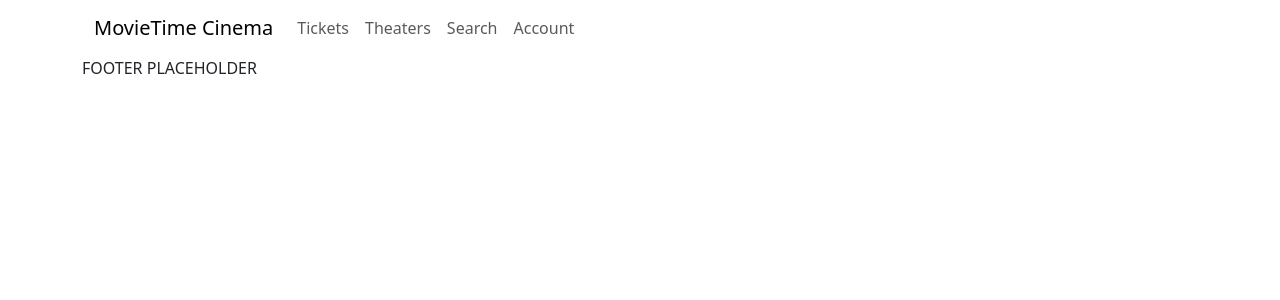
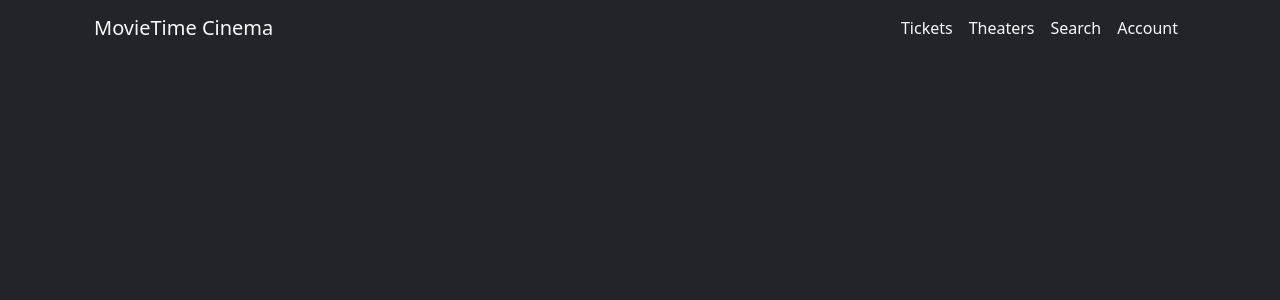
Before and after one commit to tincro/movietime, a Django app: template shows/templates/shows/layout.html in a window 1280 px wide. Shown: the top 300 px of the page. Run offline with Django 5.2, Linux system fonts and the light colour scheme; the template is opened without the code that fills it, so the values that code supplies are empty.

Commit message:
Index template

```diff
--- a/movietime/settings.py
+++ b/movietime/settings.py
@@ -31,7 +31,7 @@ ALLOWED_HOSTS = []
 # Application definition
 
 INSTALLED_APPS = [
-    'shows.apps.ShowsConfig',
+    'shows',
     'django.contrib.admin',
     'django.contrib.auth',
     'django.contrib.contenttypes',
--- a/shows/templates/shows/layout.html
+++ b/shows/templates/shows/layout.html
@@ -1,3 +1,4 @@
+{% load static %}
 <!DOCTYPE html>
 <html lang="en">
     <head>
@@ -8,29 +9,30 @@
             {% endblock title %}
         </title>
         <link href="https://cdn.jsdelivr.net/npm/bootstrap@5.3.8/dist/css/bootstrap.min.css" rel="stylesheet" integrity="sha384-sRIl4kxILFvY47J16cr9ZwB07vP4J8+LH7qKQnuqkuIAvNWLzeN8tE5YBujZqJLB" crossorigin="anonymous">
+        <link href="{% static 'shows/css/styles.css' %}" rel="stylesheet">
     </head>
-    <body>
-        <header>
+    <body class="text-bg-dark">
+        <header class="text-bg-dark">
             <div class="container">
                 <nav class="navbar navbar-expand-lg">
                     <div class="container-fluid">
-                        <a class="navbar-brand" href="#">MovieTime Cinema</a>
+                        <a class="navbar-brand link-light" href="#">MovieTime Cinema</a>
                         <button class="navbar-toggler" type="button" data-bs-toggle="collapse" data-bs-target="#navbarContent">
                             <span class="navbar-toggler-icon"></span>
                         </button>
-                        <div class="collapse navbar-collapse" id="navbarContent">
+                        <div class="collapse navbar-collapse justify-content-end" id="navbarContent">
                             <ul class="navbar-nav">
                                 <li class="nav-item">
-                                    <a class="nav-link" href="#">Tickets</a>
+                                    <a class="nav-link link-light" href="#">Tickets</a>
                                 </li>
                                 <li class="nav-item">
-                                    <a class="nav-link" href="#">Theaters</a>
+                                    <a class="nav-link link-light" href="#">Theaters</a>
                                 </li>
                                 <li class="nav-item">
-                                    <a class="nav-link" href="#">Search</a>
+                                    <a class="nav-link link-light" href="#">Search</a>
                                 </li>
                                 <li class="nav-item">
-                                    <a class="nav-link" href="#">Account</a>
+                                    <a class="nav-link link-light" href="#">Account</a>
                                 </li>
                             </ul>
                         </div>
@@ -45,7 +47,6 @@
         <footer class="container">
             {% block footer %}
             {% endblock footer %}
-            FOOTER PLACEHOLDER
         </footer>
 
         <script src="https://cdn.jsdelivr.net/npm/bootstrap@5.3.8/dist/js/bootstrap.bundle.min.js" integrity="sha384-FKyoEForCGlyvwx9Hj09JcYn3nv7wiPVlz7YYwJrWVcXK/BmnVDxM+D2scQbITxI" crossorigin="anonymous"></script>
```
Also changed, not shown: shows/templates/shows/index.html (+14 -1 lines), shows/views.py (+6 -1 lines).
